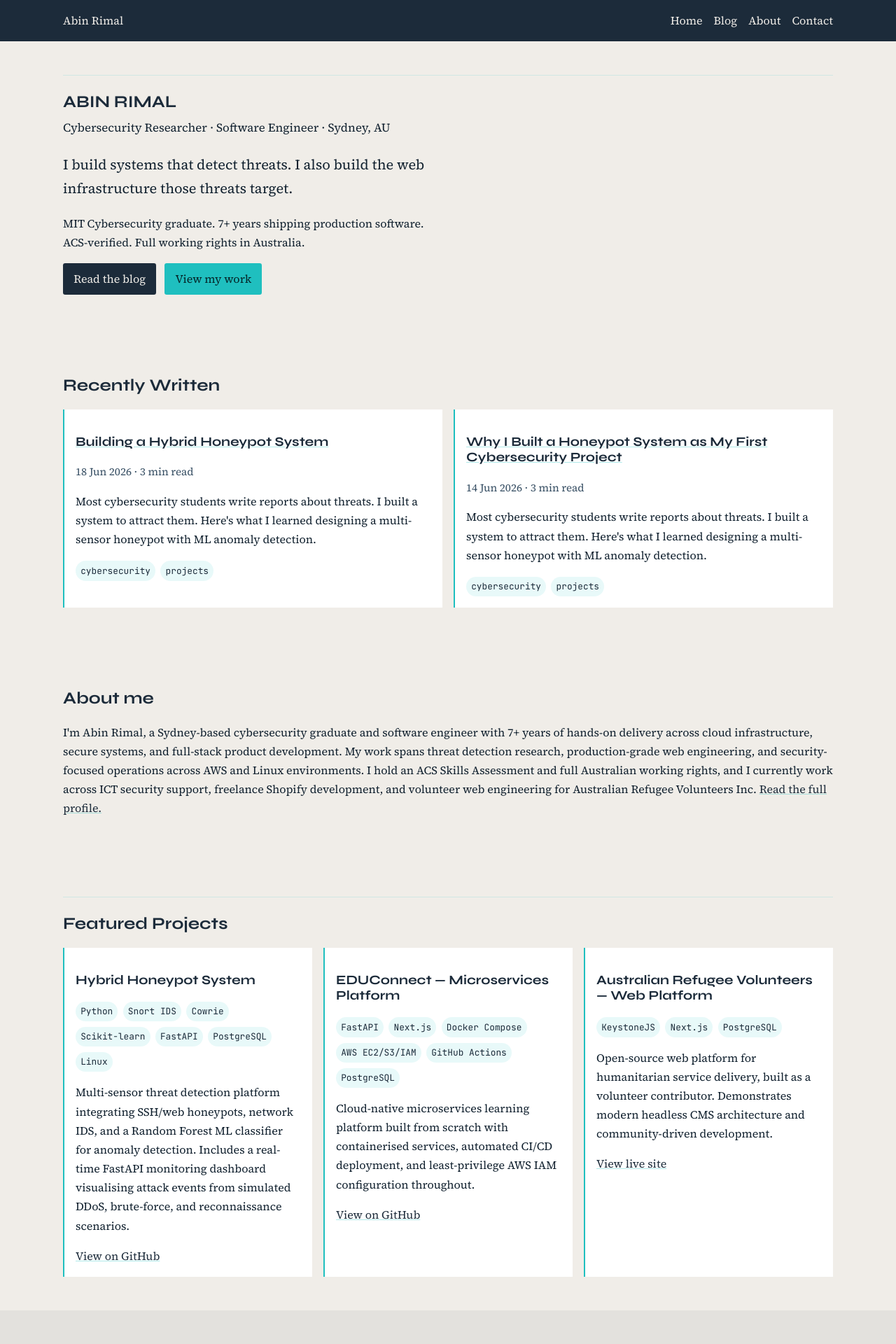
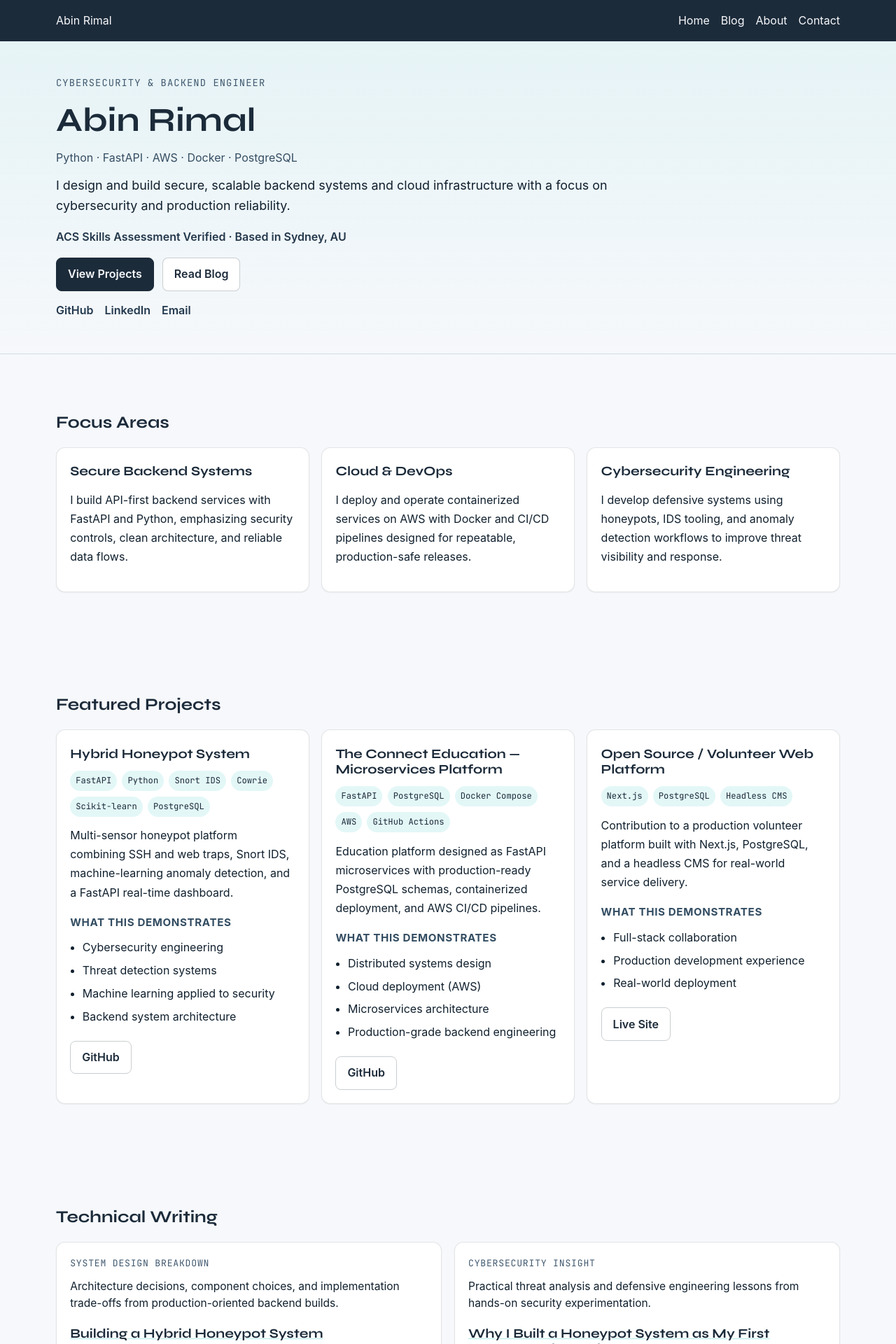
Before and after one commit to abinrimal/abinrimal.github.io, a Jekyll site: the page built from index.md, in a window 1280 px wide. Shown: the top 1920 px of the page at 70% size. Built offline with Jekyll 4.4.1, drawn with Linux system fonts in a browser that asks for light colours; some of the changed text lies outside the part shown.

Commit message:
Rewrite homepage for hiring-focused portfolio

```diff
--- a/_layouts/home.html
+++ b/_layouts/home.html
@@ -1,75 +1,128 @@
 ---
 layout: default
 ---
-<section class="hero section">
+<section class="hero section section-tight">
   <div class="container">
-    <div class="scanline"></div>
-    <h1>ABIN RIMAL</h1>
-    <p class="lead">Cybersecurity Researcher · Software Engineer · Sydney, AU</p>
-    <p class="hero-punch">I build systems that detect threats. I also build the web infrastructure those threats target.</p>
-    <p>MIT Cybersecurity graduate. 7+ years shipping production software.<br>ACS-verified. Full working rights in Australia.</p>
+    <p class="kicker">Cybersecurity &amp; Backend Engineer</p>
+    <h1>Abin Rimal</h1>
+    <p class="lead">Python · FastAPI · AWS · Docker · PostgreSQL</p>
+    <p class="hero-punch">I design and build secure, scalable backend systems and cloud infrastructure with a focus on cybersecurity and production reliability.</p>
+    <p class="credibility-line">ACS Skills Assessment Verified · Based in Sydney, AU</p>
     <div class="button-row">
-      <a class="button" href="{{ '/blog/' | relative_url }}">Read the blog</a>
-      <a class="button button-secondary" href="{{ '/#projects' | relative_url }}">View my work</a>
+      <a class="button button-primary" href="{{ '/#featured-projects' | relative_url }}">View Projects</a>
+      <a class="button button-secondary" href="{{ '/blog/' | relative_url }}">Read Blog</a>
+    </div>
+    <div class="hero-links" aria-label="Primary profile links">
+      <a href="https://github.com/abinrimal" target="_blank" rel="noopener">GitHub</a>
+      <a href="https://www.linkedin.com/in/abinrimal" target="_blank" rel="noopener">LinkedIn</a>
+      <a href="mailto:abinrimal7@gmail.com">Email</a>
     </div>
   </div>
 </section>
 
 <section class="section">
   <div class="container">
-    <h2>Recently Written</h2>
-    <div class="post-grid">
-      {% for post in site.posts limit:5 %}
-        {% include post-card.html post=post %}
-      {% endfor %}
+    <h2>Focus Areas</h2>
+    <div class="focus-grid">
+      <article class="feature-card">
+        <h3>Secure Backend Systems</h3>
+        <p>I build API-first backend services with FastAPI and Python, emphasizing security controls, clean architecture, and reliable data flows.</p>
+      </article>
+      <article class="feature-card">
+        <h3>Cloud &amp; DevOps</h3>
+        <p>I deploy and operate containerized services on AWS with Docker and CI/CD pipelines designed for repeatable, production-safe releases.</p>
+      </article>
+      <article class="feature-card">
+        <h3>Cybersecurity Engineering</h3>
+        <p>I develop defensive systems using honeypots, IDS tooling, and anomaly detection workflows to improve threat visibility and response.</p>
+      </article>
+    </div>
+  </div>
+</section>
+
+<section id="featured-projects" class="section">
+  <div class="container">
+    <h2>Featured Projects</h2>
+    <div class="project-grid">
+      <article class="project-card">
+        <h3>Hybrid Honeypot System</h3>
+        <ul class="tag-list">
+          <li><span class="tag">FastAPI</span></li><li><span class="tag">Python</span></li><li><span class="tag">Snort IDS</span></li><li><span class="tag">Cowrie</span></li><li><span class="tag">Scikit-learn</span></li><li><span class="tag">PostgreSQL</span></li>
+        </ul>
+        <p>Multi-sensor honeypot platform combining SSH and web traps, Snort IDS, machine-learning anomaly detection, and a FastAPI real-time dashboard.</p>
+        <h4>What this demonstrates</h4>
+        <ul class="project-points">
+          <li>Cybersecurity engineering</li>
+          <li>Threat detection systems</li>
+          <li>Machine learning applied to security</li>
+          <li>Backend system architecture</li>
+        </ul>
+        <a class="button project-link" href="https://github.com/abinrimal" target="_blank" rel="noopener">GitHub</a>
+      </article>
+      <article class="project-card">
+        <h3>The Connect Education — Microservices Platform</h3>
+        <ul class="tag-list">
+          <li><span class="tag">FastAPI</span></li><li><span class="tag">PostgreSQL</span></li><li><span class="tag">Docker Compose</span></li><li><span class="tag">AWS</span></li><li><span class="tag">GitHub Actions</span></li>
+        </ul>
+        <p>Education platform designed as FastAPI microservices with production-ready PostgreSQL schemas, containerized deployment, and AWS CI/CD pipelines.</p>
+        <h4>What this demonstrates</h4>
+        <ul class="project-points">
+          <li>Distributed systems design</li>
+          <li>Cloud deployment (AWS)</li>
+          <li>Microservices architecture</li>
+          <li>Production-grade backend engineering</li>
+        </ul>
+        <a class="button project-link" href="https://github.com/abinrimal" target="_blank" rel="noopener">GitHub</a>
+      </article>
+      <article class="project-card">
+        <h3>Open Source / Volunteer Web Platform</h3>
+        <ul class="tag-list">
+          <li><span class="tag">Next.js</span></li><li><span class="tag">PostgreSQL</span></li><li><span class="tag">Headless CMS</span></li>
+        </ul>
+        <p>Contribution to a production volunteer platform built with Next.js, PostgreSQL, and a headless CMS for real-world service delivery.</p>
+        <h4>What this demonstrates</h4>
+        <ul class="project-points">
+          <li>Full-stack collaboration</li>
+          <li>Production development experience</li>
+          <li>Real-world deployment</li>
+        </ul>
+        <a class="button project-link" href="https://australianrefugeevolunteers.org.au" target="_blank" rel="noopener">Live Site</a>
+      </article>
     </div>
   </div>
 </section>
 
 <section class="section">
   <div class="container">
-    <h2>About me</h2>
-    <p>I'm Abin Rimal, a Sydney-based cybersecurity graduate and software engineer with 7+ years of hands-on delivery across cloud infrastructure, secure systems, and full-stack product development. My work spans threat detection research, production-grade web engineering, and security-focused operations across AWS and Linux environments. I hold an ACS Skills Assessment and full Australian working rights, and I currently work across ICT security support, freelance Shopify development, and volunteer web engineering for Australian Refugee Volunteers Inc. <a href="{{ '/about/' | relative_url }}">Read the full profile.</a></p>
-  </div>
-</section>
-
-<section id="projects" class="section">
-  <div class="container">
-    <div class="scanline"></div>
-    <h2>Featured Projects</h2>
-    <div class="project-grid">
-      <article class="project-card">
-        <h3>Hybrid Honeypot System</h3>
-        <ul class="tag-list">
-          <li><span class="tag">Python</span></li><li><span class="tag">Snort IDS</span></li><li><span class="tag">Cowrie</span></li><li><span class="tag">Scikit-learn</span></li><li><span class="tag">FastAPI</span></li><li><span class="tag">PostgreSQL</span></li><li><span class="tag">Linux</span></li>
-        </ul>
-        <p>Multi-sensor threat detection platform integrating SSH/web honeypots, network IDS, and a Random Forest ML classifier for anomaly detection. Includes a real-time FastAPI monitoring dashboard visualising attack events from simulated DDoS, brute-force, and reconnaissance scenarios.</p>
-        <a href="https://github.com/abinrimal" target="_blank" rel="noopener">View on GitHub</a>
+    <h2>Technical Writing</h2>
+    <div class="post-grid">
+      {% for post in site.posts limit:3 %}
+      <article class="post-card">
+        {% case forloop.index %}
+          {% when 1 %}
+            <p class="post-angle">System design breakdown</p>
+            <p class="post-summary">Architecture decisions, component choices, and implementation trade-offs from production-oriented backend builds.</p>
+          {% when 2 %}
+            <p class="post-angle">Cybersecurity insight</p>
+            <p class="post-summary">Practical threat analysis and defensive engineering lessons from hands-on security experimentation.</p>
+          {% else %}
+            <p class="post-angle">Engineering lesson learned</p>
+            <p class="post-summary">Delivery-focused reflections on reliability, automation, and building software that holds up in production.</p>
+        {% endcase %}
+        <h3><a href="{{ post.url | relative_url }}">{{ post.title }}</a></h3>
+        <p class="post-meta">{{ post.date | date: "%b %-d, %Y" }}</p>
       </article>
-      <article class="project-card">
-        <h3>EDUConnect — Microservices Platform</h3>
-        <ul class="tag-list">
-          <li><span class="tag">FastAPI</span></li><li><span class="tag">Next.js</span></li><li><span class="tag">Docker Compose</span></li><li><span class="tag">AWS EC2/S3/IAM</span></li><li><span class="tag">GitHub Actions</span></li><li><span class="tag">PostgreSQL</span></li>
-        </ul>
-        <p>Cloud-native microservices learning platform built from scratch with containerised services, automated CI/CD deployment, and least-privilege AWS IAM configuration throughout.</p>
-        <a href="https://github.com/abinrimal" target="_blank" rel="noopener">View on GitHub</a>
-      </article>
-      <article class="project-card">
-        <h3>Australian Refugee Volunteers — Web Platform</h3>
-        <ul class="tag-list">
-          <li><span class="tag">KeystoneJS</span></li><li><span class="tag">Next.js</span></li><li><span class="tag">PostgreSQL</span></li>
-        </ul>
-        <p>Open-source web platform for humanitarian service delivery, built as a volunteer contributor. Demonstrates modern headless CMS architecture and community-driven development.</p>
-        <a href="https://australianrefugeevolunteers.org.au" target="_blank" rel="noopener">View live site</a>
-      </article>
+      {% endfor %}
     </div>
   </div>
 </section>
 
-<section class="section connect-strip">
-  <div class="container connect-row" aria-label="Connect links">
-    <a href="https://www.linkedin.com/in/abinrimal" target="_blank" rel="noopener">🔗 LinkedIn</a>
-    <a href="https://github.com/abinrimal" target="_blank" rel="noopener">💻 GitHub</a>
-    <a href="mailto:abinrimal7@gmail.com">✉️ Email</a>
+<section class="section section-tight">
+  <div class="container">
+    <h2>About me</h2>
+    <p class="about-preview">I’m a Sydney-based engineer focused on backend platforms, cloud operations, and cybersecurity engineering.</p>
+    <p class="about-preview">My work combines Python and FastAPI development with AWS infrastructure and security-first system design.</p>
+    <p class="about-preview">I build and operate production services with attention to threat resilience, reliability, and maintainability.</p>
+    <p class="about-preview"><a href="{{ '/about/' | relative_url }}">Read the full About page.</a></p>
   </div>
 </section>
--- a/_sass/_components.scss
+++ b/_sass/_components.scss
@@ -1,30 +1,102 @@
 .button-row { display: flex; gap: .75rem; flex-wrap: wrap; margin-top: 1rem; }
 .button {
   display: inline-block;
+  background: transparent;
+  color: var(--color-base);
+  text-decoration: none;
+  padding: .58rem 1rem;
+  border-radius: .5rem;
+  border: 1px solid rgba(16, 32, 46, 0.22);
+  font-weight: 600;
+}
+.button-primary {
   background: var(--color-base);
   color: var(--color-surface);
-  text-decoration: none;
-  padding: .55rem .95rem;
-  border-radius: .2rem;
+  border-color: var(--color-base);
 }
-.button-secondary { background: var(--color-accent); color: #052427; }
-.post-grid, .project-grid { display: grid; grid-template-columns: repeat(auto-fit, minmax(260px, 1fr)); gap: 1rem; }
-.post-card, .project-card {
+.button-primary:hover {
+  color: var(--color-surface);
+}
+.button-secondary {
   background: #fff;
-  padding: 1rem;
-  border-left: 2px solid var(--color-accent);
+  color: var(--color-base);
 }
+
+.post-grid, .project-grid, .focus-grid {
+  display: grid;
+  grid-template-columns: repeat(auto-fit, minmax(280px, 1fr));
+  gap: 1.1rem;
+}
+
+.post-card, .project-card, .feature-card {
+  background: #fff;
+  padding: 1.2rem;
+  border: 1px solid rgba(16, 32, 46, 0.12);
+  border-radius: .8rem;
+  box-shadow: 0 1px 2px rgba(16, 32, 46, 0.05);
+}
+
 .post-meta { color: #354d62; font-size: .95rem; }
+.post-angle {
+  margin: 0;
+  font-size: .82rem;
+  text-transform: uppercase;
+  letter-spacing: .06em;
+  color: #41596f;
+  font-family: var(--font-mono);
+}
+.post-summary {
+  margin: .6rem 0 .9rem;
+  font-size: .97rem;
+  line-height: 1.6;
+}
+
 .tag-list { list-style: none; padding: 0; margin: .6rem 0 0; display: flex; gap: .45rem; flex-wrap: wrap; }
 .tag {
   display: inline-block;
-  background: rgba(31, 191, 191, 0.1);
+  background: rgba(31, 191, 191, 0.12);
   color: var(--color-base);
-  padding: .2rem .45rem;
+  padding: .25rem .5rem;
   border-radius: 999px;
   text-decoration: none;
-  font-size: .8rem;
+  font-size: .76rem;
 }
+
+.feature-card h3,
+.project-card h3 {
+  margin: .2rem 0 .75rem;
+}
+
+.project-card p {
+  margin: .85rem 0 0;
+}
+
+.project-card h4 {
+  margin: 1rem 0 .6rem;
+  font-size: .95rem;
+  text-transform: uppercase;
+  letter-spacing: .04em;
+  color: #334d62;
+}
+
+.project-points {
+  margin: 0;
+  padding-left: 1.1rem;
+}
+
+.project-points li {
+  margin-bottom: .35rem;
+}
+
+.project-link {
+  margin-top: .95rem;
+}
+
+.about-preview {
+  max-width: 74ch;
+  margin: 0 0 .7rem;
+}
+
 .pagination { display: flex; gap: .8rem; margin-top: 1.5rem; }
 .share-row { margin-top: 2rem; display: flex; gap: .75rem; align-items: center; flex-wrap: wrap; }
 #copy-link { border: 1px solid var(--color-base); background: transparent; padding: .35rem .6rem; cursor: pointer; }
--- a/_sass/_layout.scss
+++ b/_sass/_layout.scss
@@ -1,13 +1,62 @@
-.container { width: min(1100px, 92%); margin: 0 auto; }
-.section { padding: 3rem 0; }
+.container { width: min(1120px, 92%); margin: 0 auto; }
+.section { padding: 4rem 0; }
+.section-tight { padding: 3rem 0; }
 .site-header { background: var(--color-base); color: var(--color-surface); }
 .nav-wrap { display: flex; justify-content: space-between; align-items: center; padding: 1rem 0; }
 .site-title, .site-nav a { color: var(--color-surface); text-decoration: none; }
 .site-nav { display: flex; gap: 1rem; }
-.scanline { border-top: 1px solid rgba(31, 191, 191, 0.15); margin-bottom: 1.5rem; }
-.hero h1 { margin: 0 0 .5rem; }
-.hero .lead { font-size: 1.05rem; margin: 0 0 1rem; }
-.hero-punch { font-size: 1.25rem; max-width: 58ch; }
+
+.hero {
+  background: linear-gradient(180deg, rgba(31, 191, 191, 0.08), rgba(31, 191, 191, 0));
+  border-bottom: 1px solid rgba(16, 32, 46, 0.1);
+}
+
+.hero .kicker {
+  margin: 0 0 .75rem;
+  font-size: .86rem;
+  letter-spacing: .08em;
+  text-transform: uppercase;
+  color: #41596f;
+  font-family: var(--font-mono);
+}
+
+.hero h1 {
+  margin: 0;
+  font-size: clamp(2rem, 5vw, 3rem);
+}
+
+.hero .lead {
+  margin: .75rem 0;
+  font-size: 1rem;
+  color: #354d62;
+}
+
+.hero-punch {
+  margin: 0;
+  max-width: 70ch;
+  font-size: 1.12rem;
+  line-height: 1.6;
+}
+
+.credibility-line {
+  margin: 1rem 0 0;
+  color: #23374b;
+  font-weight: 600;
+}
+
+.hero-links {
+  margin-top: .9rem;
+  display: flex;
+  gap: 1rem;
+  flex-wrap: wrap;
+}
+
+.hero-links a {
+  color: #22384d;
+  text-decoration: none;
+  font-weight: 600;
+}
+
 .site-footer { background: var(--color-base); color: var(--color-surface); margin-top: 3rem; }
 .footer-wrap { padding: 1.5rem 0; display: flex; justify-content: space-between; gap: 1rem; flex-wrap: wrap; }
 .footer-wrap a { color: var(--color-surface); }
@@ -15,4 +64,8 @@
 .post-layout { margin: 0 auto; }
 .connect-row { display: flex; gap: 1rem; flex-wrap: wrap; }
 .connect-strip { background: rgba(28, 43, 58, 0.06); }
-@media (max-width: 720px) { .nav-wrap { flex-direction: column; align-items: flex-start; gap: .5rem; } }
+
+@media (max-width: 720px) {
+  .nav-wrap { flex-direction: column; align-items: flex-start; gap: .5rem; }
+  .section { padding: 3rem 0; }
+}
--- a/_sass/_variables.scss
+++ b/_sass/_variables.scss
@@ -1,10 +1,10 @@
 :root {
   --color-base: #1C2B3A;
   --color-accent: #1FBFBF;
-  --color-surface: #F0EDE8;
+  --color-surface: #F6F8FB;
   --color-tertiary: #D4813A;
   --color-text: #10202e;
   --font-heading: 'Syne', sans-serif;
-  --font-body: 'Source Serif 4', serif;
+  --font-body: -apple-system, BlinkMacSystemFont, 'Segoe UI', Roboto, Oxygen, Ubuntu, Cantarell, 'Helvetica Neue', sans-serif;
   --font-mono: 'JetBrains Mono', monospace;
 }
```
